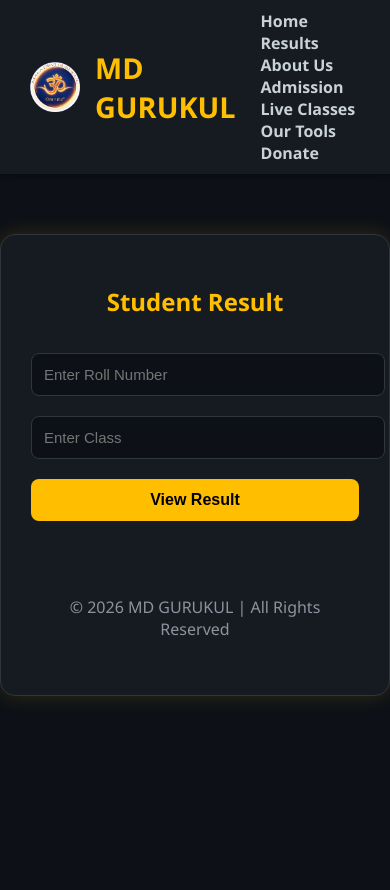
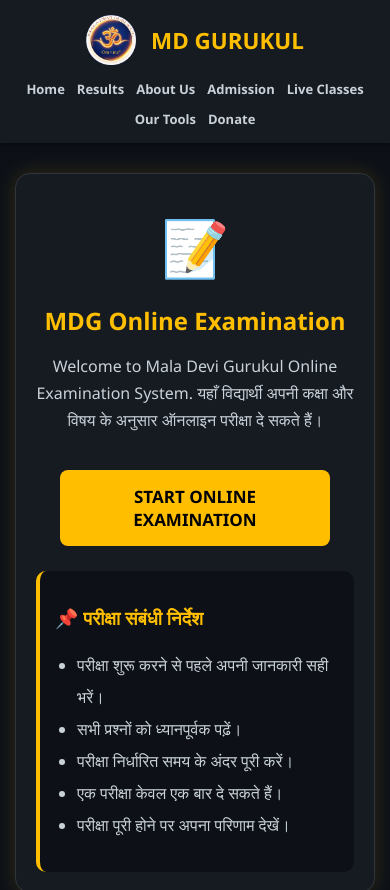
Before and after one commit to haripushpbht/mdgurukul, a plain HTML site: page results.html in a window 390 px wide. Shown: the top 890 px of the page. Before the commit the page ends 844 px from the top, so only its background shows below. Drawn offline with Linux system fonts and the light colour scheme.

Commit message:
Replace results page with online examination page

```diff
--- a/results.html
+++ b/results.html
@@ -1,12 +1,13 @@
+
 <!DOCTYPE html>
 <html lang="en">
 <head>
 <meta charset="UTF-8">
 <meta name="viewport" content="width=device-width, initial-scale=1.0">
-<title>MD GURUKUL - Results</title>
+<title>MD GURUKUL - Online Examination</title>
 
 <style>
-/* ===== COMMON THEME (SAME AS HOME) ===== */
+/* ===== COMMON THEME ===== */
 body {
     margin: 0;
     font-family: 'Segoe UI', Tahoma, Geneva, Verdana, sans-serif;
@@ -53,91 +54,75 @@ nav a:hover {
     color: #ffbf00;
 }
 
-/* ===== RESULT PAGE STYLES ===== */
-.result-section{
-    max-width: 500px;
+/* ===== EXAMINATION PAGE ===== */
+.exam-section {
+    max-width: 650px;
     margin: 60px auto;
     background: #161b22;
     padding: 30px;
     border-radius: 15px;
     border: 1px solid #30363d;
     box-shadow: 0 0 20px rgba(255,191,0,0.15);
+    text-align: center;
 }
 
-.result-section h2{
-    text-align: center;
+.exam-section h2 {
     color: #ffbf00;
-    margin-bottom: 25px;
+    margin-bottom: 15px;
 }
 
-input{
-    width: 100%;
-    padding: 12px;
-    margin: 10px 0;
-    background: #0d1117;
-    border: 1px solid #30363d;
-    border-radius: 8px;
-    color: #c9d1d9;
-    font-size: 15px;
+.exam-section p {
+    line-height: 1.7;
 }
 
-button{
-    width: 100%;
-    padding: 12px;
+.exam-icon {
+    font-size: 55px;
+    margin: 15px 0;
+}
+
+.exam-btn {
+    display: inline-block;
+    width: 85%;
+    max-width: 350px;
+    padding: 15px;
     background: #ffbf00;
     border: none;
     border-radius: 8px;
-    font-size: 16px;
+    font-size: 17px;
     font-weight: bold;
     cursor: pointer;
     color: #000;
-    margin-top: 10px;
+    margin-top: 20px;
+    text-decoration: none;
+    box-sizing: border-box;
 }
 
-button:hover{
+.exam-btn:hover {
     background: #e6ac00;
 }
 
-.result-box{
+.exam-info {
     margin-top: 25px;
+    padding: 15px;
     background: #0d1117;
-    padding: 20px;
     border-radius: 10px;
     border-left: 4px solid #ffbf00;
+    text-align: left;
 }
 
-.result-box h3{
-    margin-top: 0;
+.exam-info h3 {
     color: #ffbf00;
-    text-align: center;
 }
 
-.row{
-    display: flex;
-    justify-content: space-between;
-    padding: 6px 0;
-    border-bottom: 1px solid #30363d;
-    font-size: 14px;
+.exam-info ul {
+    line-height: 2;
+    padding-left: 22px;
 }
 
-.summary{
-    margin-top: 12px;
+.ad-sidebar {
+    margin: 30px auto;
     text-align: center;
-    font-weight: bold;
-}
-
-.pass{
-    color: #4caf50;
-}
-
-.fail{
-    color: #ff4d4d;
-}
-
-.error{
-    text-align: center;
-    color: #ff4d4d;
-    margin-top: 15px;
+    overflow: hidden;
 }
 
 footer {
@@ -147,17 +132,48 @@ footer {
     margin-top: 50px;
     color: #8b949e;
 }
+
+/* ===== MOBILE RESPONSIVE ===== */
+@media(max-width: 768px) {
+    header {
+        flex-direction: column;
+        gap: 15px;
+        padding: 15px;
+    }
+
+    header .logo h1 {
+        font-size: 1.4em;
+    }
+
+    nav {
+        display: flex;
+        flex-wrap: wrap;
+        justify-content: center;
+        gap: 12px;
+    }
+
+    nav a {
+        margin: 0;
+        font-size: 13px;
+    }
+
+    .exam-section {
+        margin: 30px 15px;
+        padding: 20px;
+    }
+}
 </style>
 </head>
 
 <body>
 
-<!-- ===== HEADER SAME AS HOME ===== -->
+<!-- ===== HEADER ===== -->
 <header>
     <div class="logo">
         <img src="logo.png" alt="MD GURUKUL Logo">
         <h1>MD GURUKUL</h1>
     </div>
+
     <nav>
         <a href="index.html">Home</a>
         <a href="results.html">Results</a>
@@ -169,18 +185,43 @@ footer {
     </nav>
 </header>
 
-<!-- ===== RESULT SECTION ===== -->
-<div class="result-section">
-    <h2>Student Result</h2>
+<!-- ===== ONLINE EXAMINATION ===== -->
+<div class="exam-section">
 
-    <input id="roll" placeholder="Enter Roll Number">
-    <input id="class" placeholder="Enter Class">
+    <div class="exam-icon">📝</div>
 
-    <button onclick="getResult()">View Result</button>
+    <h2>MDG Online Examination</h2>
 
-    <div id="output"></div>
+    <p>
+        Welcome to Mala Devi Gurukul Online Examination System.
+        यहाँ विद्यार्थी अपनी कक्षा और विषय के अनुसार ऑनलाइन परीक्षा दे सकते हैं।
+    </p>
 
-    <div class="ad-sidebar">
+    <a class="exam-btn"
+       href="https://script.google.com/macros/s/AKfycbywcmDLTlhuUUr_cJCEXSlGcwh73f4PPUSTGrTJ_eMUkDLo0PYtJmDPDHgXfQ_f2CiQ/exec?page=student"
+       target="_blank">
+       START ONLINE EXAMINATION
+    </a>
+
+    <div class="exam-info">
+
+        <h3>📌 परीक्षा संबंधी निर्देश</h3>
+
+        <ul>
+            <li>परीक्षा शुरू करने से पहले अपनी जानकारी सही भरें।</li>
+            <li>सभी प्रश्नों को ध्यानपूर्वक पढ़ें।</li>
+            <li>परीक्षा निर्धारित समय के अंदर पूरी करें।</li>
+            <li>एक परीक्षा केवल एक बार दे सकते हैं।</li>
+            <li>परीक्षा पूरी होने पर अपना परिणाम देखें।</li>
+        </ul>
+
+    </div>
+
+</div>
+
+<!-- ===== ADVERTISEMENT ===== -->
+<div class="ad-sidebar">
+
     <script>
       atOptions = {
         'key' : 'dcf3785ffd47a42a10eb9b5a1b15ddc8',
@@ -190,71 +231,15 @@ footer {
         'params' : {}
       };
     </script>
+
     <script src="https://www.highperformanceformat.com/dcf3785ffd47a42a10eb9b5a1b15ddc8/invoke.js"></script>
 
-    <div class="ad-sidebar">
-    <script>
-      atOptions = {
-        'key' : 'dcf3785ffd47a42a10eb9b5a1b15ddc8',
-        'format' : 'iframe',
-        'height' : 600,
-        'width' : 160,
-        'params' : {}
-      };
-    </script>
-    <script src="https://www.highperformanceformat.com/dcf3785ffd47a42a10eb9b5a1b15ddc8/invoke.js"></script>
 </div>
 
+<!-- ===== FOOTER ===== -->
 <footer>
     © 2026 MD GURUKUL | All Rights Reserved
 </footer>
 
-<script>
-function getResult(){
-
-    let roll = document.getElementById("roll").value.trim();
-    let cls  = document.getElementById("class").value.trim();
-    let out  = document.getElementById("output");
-
-    if(!roll || !cls){
-        out.innerHTML = "<p class='error'>Please enter Roll Number and Class</p>";
-        return;
-    }
-
-    fetch(`https://script.google.com/macros/s/AKfycbytLRrJJ71UBff7vF2QMocOHiHRk0SY8aA4G0T8MIt4Rbf8mwQj5i1ExvFGo-0Tm9BAcA/exec?roll=${roll}&class=${cls}`)
-    .then(res => res.json())
-    .then(data => {
-
-        if(data.status === "success"){
-
-            let statusClass = data.percentage >= 33 ? "pass" : "fail";
-            let statusText  = data.percentage >= 33 ? "PASS" : "FAIL";
-
-            out.innerHTML = `
-            <div class="result-box">
-                <h3>${data.name} (Class ${data.class})</h3>
-
-                <div class="row"><span>Hindi</span><span>${data.hindi}</span></div>
-                <div class="row"><span>English</span><span>${data.english}</span></div>
-                <div class="row"><span>Maths</span><span>${data.maths}</span></div>
-                <div class="row"><span>Science</span><span>${data.science}</span></div>
-                <div class="row"><span>Reasoning</span><span>${data.reasoning}</span></div>
-                <div class="row"><span>G.K & G.S</span><span>${data.gk}</span></div>
-                <div class="row"><span>Writing</span><span>${data.writing}</span></div>
-
-                <div class="summary ${statusClass}">
-                    Total: ${data.obtained} / ${data.maxMarks}<br>
-                    Percentage: ${data.percentage}%<br>
-                    Result: ${statusText}
-                </div>
-            </div>`;
-        }
-        else{
-            out.innerHTML = "<p class='error'>Result not found</p>";
-        }
-    });
-}
-</script>
-
 </body>
 </html>
```
